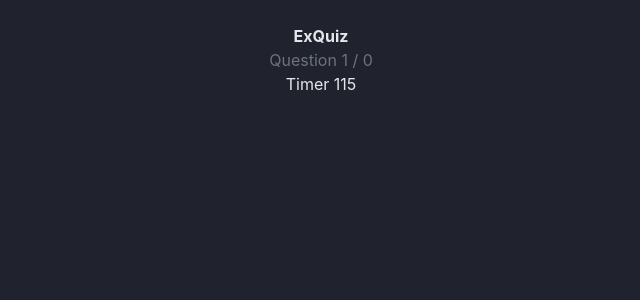
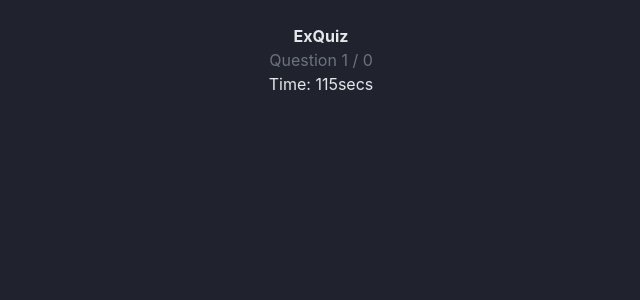
Before and after one commit to jidegithub/exquiz, a Vue app: page /questions in a window 1280 px wide. Shown: the top 300 px of the page, without its empty margins (319-959 px from the left). Built offline with nearby package versions, Linux system fonts and the light colour scheme; no server answers; what vue-ellipse-progress would draw is missing.

Commit message:
update: all round update

```diff
--- a/src/App.vue
+++ b/src/App.vue
@@ -1,7 +1,7 @@
 <template>
   <div class="text-gray-200">
     <component :is="layout">
-      <router-view :layout.sync="layout"/>
+      <router-view :layout.sync="layout" :key="$route.fullPath"/>
       <a style="cursor:pointer" :style="{'display': installBtn}" @click="installer()">
         <h1>Install!</h1>
       </a>
--- a/src/Layouts/Header.vue
+++ b/src/Layouts/Header.vue
@@ -3,15 +3,14 @@
     <section class="">
       <h2 class=""><b>ExQuiz</b></h2>
       <h2 class="text-gray-500">Question {{ this.currentIndex + 1}} / {{ this.numQuestionsData }}</h2>
-      <h2 class="">Timer
+      <h2 class="">Time:
         <Timer
-          :year="2022"
-          :month="3"
-          :date="7"
+          :year="2021"
+          :month="4"
+          :date="8"
           :hour="0"
           :minute="2"
           :seconds="0"
-          :endDate="new Date(2021-12-10)"
           :milliseconds="0"
         />
         </h2>
--- a/src/components/QuestionList.vue
+++ b/src/components/QuestionList.vue
@@ -5,7 +5,8 @@
         {{ currentQuestion.question }}
       </p>
     </div>
-    <label id="question" class="answers flex items-center" v-for="(answer, index) in answers" :key="answer.id" :for="answer.id">
+    <label id="question" :class="[!answered && selectedIndex === index ? 'selected' : null]"
+      class="answers flex items-center" v-for="(answer, index) in answers" :key="answer.id" :for="answer.id">
       <input type="radio" :value="index" name="answer" v-model="selectedIndex" :id="answer.id">{{ answer.choice }}
     </label>
     <div id="quiz" class="mt-6">
@@ -53,9 +54,6 @@ export default {
         this.questionPoint =  parseFloat(this.currentQuestion.points);
       },
     },
-    // index(){
-    //   console.log('index don change o')
-    // }
   },
   methods: {
     shuffleAnswers() {
@@ -133,8 +131,12 @@ label#question:hover {
   color: #20232D;
 }
 
-label#question + input[type=radio]:checked {
+/* label#question + input[type=radio]:checked {
   background: rgba(229,231,235);
   color: #20232D;
+} */
+.selected{
+  background: rgba(229,231,235)!important;
+  color: #20232D!important;
 }
 </style>
--- a/src/components/Timer.vue
+++ b/src/components/Timer.vue
@@ -1,8 +1,9 @@
 <template>
-  <button>{{ countDown }}</button>
+  <button>{{ countDown }}secs</button>
 </template>
 
 <script>
+import {mapGetters} from 'vuex';
   export default {
     name: 'timer',
     data(){
@@ -10,6 +11,11 @@
         countDown: 120,
         timer: null
       }
+    },
+    computed:{
+      ...mapGetters([
+        'endOfQuizState'
+      ]),
     },
     methods:{
       countDownTimer() {
@@ -21,8 +27,11 @@
         }
         else if(this.countDown === 0){
           this.$store.commit('modifyTimerState', true)
+          if(this.endOfQuizState){
+            return;
+          }
+          this.$router.push('/summary')
         }
-
       }
     },
     created(){
@@ -30,6 +39,7 @@
     },
     beforeDestroy(){
       clearInterval(this.timer)
+      this.countDown = null;
     }
   }
 </script>
--- a/src/views/Summary.vue
+++ b/src/views/Summary.vue
@@ -40,7 +40,7 @@
                   <path stroke="none" d="M0 0h24v24H0z"/>
                   <circle cx="12" cy="12" r="9"/>
                 </svg>
-                <p>Missed</p>
+                <p>Incorrect</p>
               </span>
               <p>{{numIncorrectData}}</p>
             </label>
@@ -69,10 +69,11 @@
         <h3 class="px-6 py-2 text-left text-gray-700">SCORE</h3>
         <div class="flex justify-center items-center flex-col p-8">
           <div class="total-answered">
-            <p>{{numCorrectData + numIncorrectData}}</p>
+            <span>You answered</span>
+            <p>{{numCorrectData + numIncorrectData }}</p>
           </div>
           <div class="total-questions">
-            <p>from {{total}} questions</p>
+            <p> questions</p>
           </div>
         </div>
       </div> <!-- end clash-card archer-->
@@ -104,7 +105,7 @@
     name: "summary_view",
       computed:{
       ...mapGetters([
-        'numQuestionsData','numTotalPoints',
+        'numTotalPoints',
         'numUnansweredData', 'numIncorrectData',
         'numCorrectData', 'overAllPointsData'
       ]),
@@ -183,7 +184,8 @@ div.total-questions, div.overall-points{
     font-size: 1.5rem;
   }
 }
-.score-view, .points-view{
+.score-view, .points-view, .summary-view{
   color: #0c252f;
+  margin-top: .8rem;
 }
 </style>
```
